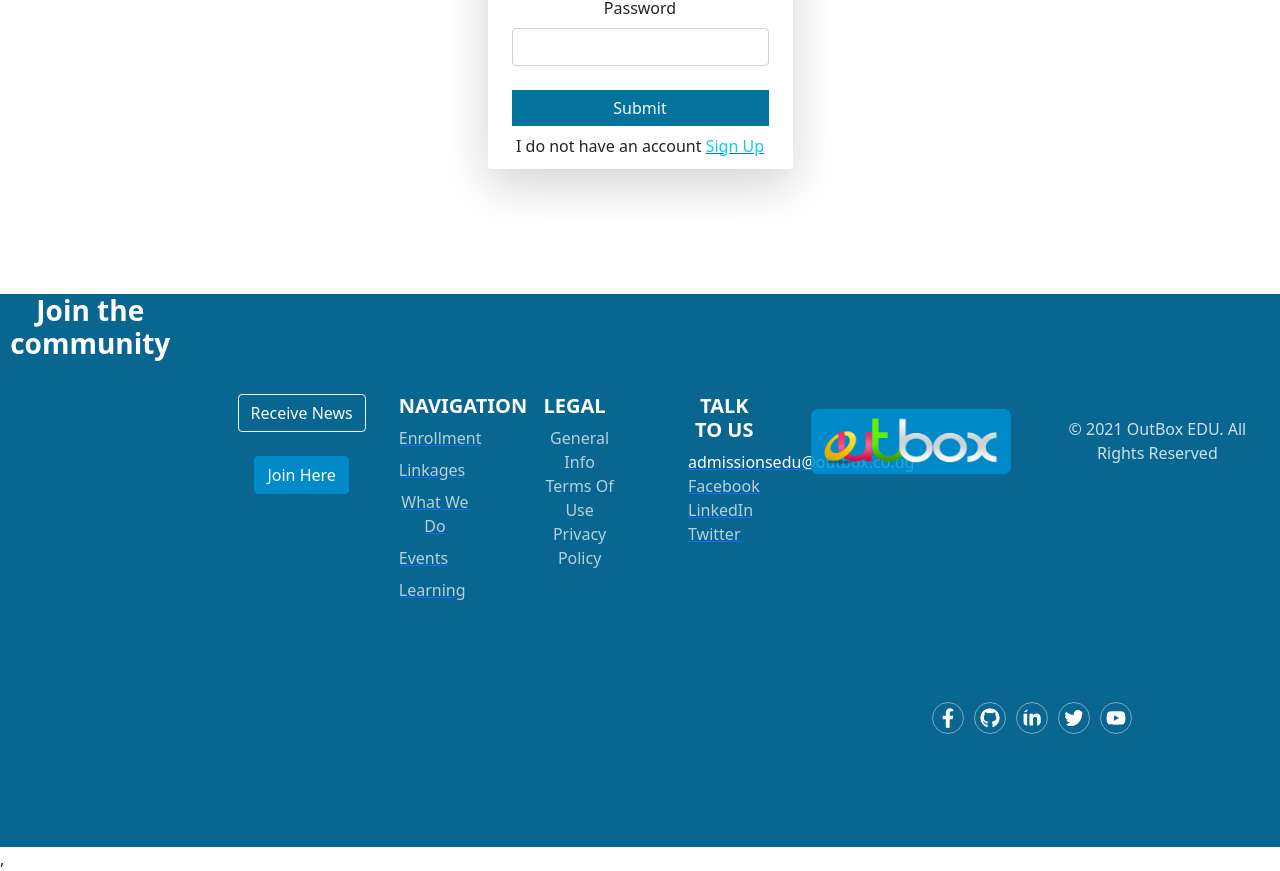
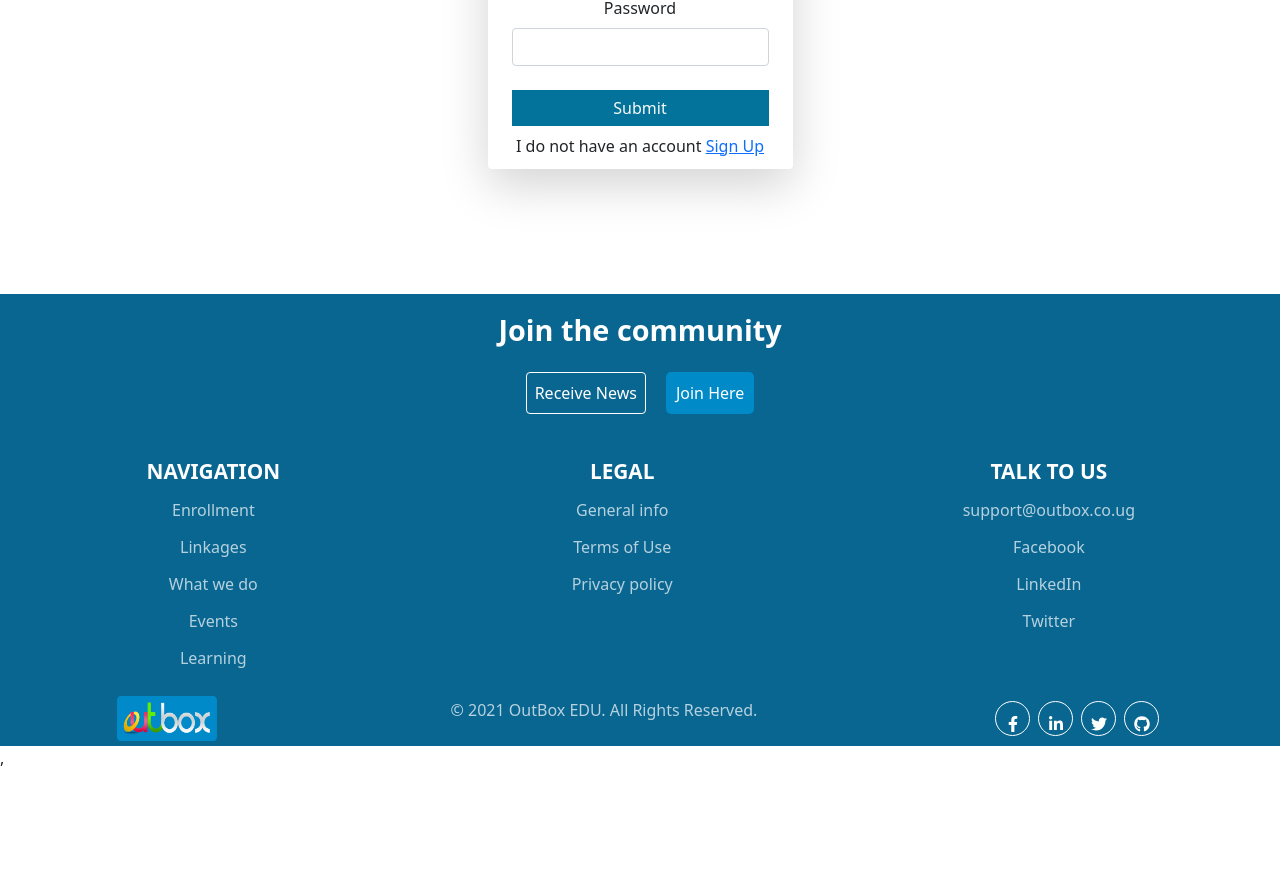
Before and after one commit to Ngonzebwa-Jeremiah/profile-and-linkages-client, a React (Create React App) app: page /signin in a window 1280 px wide. Shown: the part 340-1211 px from the top of the page. After the commit the page ends 1110 px from the top, so only its background shows below. Built offline with nearby package versions, Linux system fonts and the light colour scheme.

Commit message:
FEAT:add footer to app.js

```diff
--- a/src/App.js
+++ b/src/App.js
@@ -4,12 +4,12 @@ import { Routes, Route} from "react-router-dom";
 import Home from "./pages/Home/Home";
 import SignIn from "./pages/SignIn/SignIn";
 import CreateProfile from "./pages/CreateProfile/CreateProfile"
-import ViewProfile from "./pages/ViewProfile/ViewProfile";
 
 import './App.css';
 import SignUp from "./pages/SignUp/SignUp";
 import Navbar from "./components/Nav/Navbar";
 import Profile from "./pages/Profile/Profile";
+import Footer from "./components/Footer/Footer";
 
 function App() {
   return (
@@ -21,8 +21,8 @@ function App() {
         <Route path="/signup" element={<SignUp/>} />
         <Route path="/createprofile" element={<CreateProfile/>} />
         <Route path="/profile" element={<Profile/>} />
-        <Route path="/viewprofile/:id" element={<ViewProfile/>} />
       </Routes>
+      <Footer/>
     </div>
   );
 }
--- a/src/components/Footer/Footer.css
+++ b/src/components/Footer/Footer.css
@@ -1,38 +1,202 @@
-.footerblue {
+@import url("https://fonts.googleapis.com/css2?family=Roboto:wght@300&display=swap");
+.footer {
+  padding: 5px 0 5px 0;
   background-color: #096691;
-  overflow: hidden;
+  color: #ffffff;
+  width: 100%;
+}
+.footer li a {
   display: flex;
-
+  align-items: center;
+  font-weight: 800;
+  flex-grow: 1;
+}
+.footer h2 {
+  padding: 0.9rem;
+  margin: 0;
+  text-align: center;
+  color: #ffffff;
+  font-size: 1.8rem;
+  font-weight: 700;
+}
+.footer h4 {
+  color: #ffffff;
+  margin: 0.5rem;
+}
+.flex1 {
+  display: flex;
+  justify-content: center;
+  flex-wrap: wrap;
+  /* padding: 10px; */
+}
+.flex1 > button {
+  margin: 10px;
+}
+.button1 {
+  padding: 8px 8px;
+  background: transparent;
+  border-radius: 4px;
+  font-weight: 400;
+  font-size: 1rem;
+  border: 1px solid #ffffff;
+  cursor: pointer;
+  color: #ffffff;
+}
+.button2 {
+  padding: 8px 10px;
+  border-radius: 5px;
+  border: none;
+  font-size: 1rem;
+  font-weight: 400;
+  background: #018ac8;
+  cursor: pointer;
+  color: #ffffff;
+}
+.button1:hover,
+.button2:hover {
+  background-color: #f9fafb;
+  color: #000;
+  transition: 200ms ease-out;
+}
+.flex2 {
+  display: flex;
+  justify-content: space-around;
+  align-items: flex-start;
+  flex-wrap: wrap;
+}
+.flex2 div {
+  margin-top: 1.7rem;
+  text-align: center;
+  display: flex;
+  flex-direction: column;
+  align-items: center;
+}
+.flex2 h4 {
+  font-size: 1.3rem;
+  font-weight: 600;
+}
+.flex2 li {
+  list-style-type: none;
+  padding: 0.4rem;
+  margin: 0;
+  text-decoration: none;
+}
+.flex2 li a:hover {
+  color: #f9fafb;
+  text-decoration: underline;
+}
+.flex2 li a {
+  font-size: 16px;
+  color: hsla(0, 0%, 100%, 0.7);
+  text-align: center;
+  font-weight: 500;
+  padding: 0;
+  margin: 0;
+  text-decoration: none;
+}
+.copysection {
+  width: 100%;
+  display: flex;
+  justify-content: space-around;
+  align-items: center;
+  flex-wrap: wrap;
+  padding-top: 20px;
+}
+.copysection p {
+  font-weight: 400;
+  color: hsla(0, 0%, 100%, 0.7);
+}
+.social {
+  display: flex;
+  flex-direction: row;
+  align-items: center;
+}
+.social a {
+  color: white;
+  border-radius: 50%;
+  border: 1px solid white;
+  padding: 8px;
+  display: block;
+  width: 35px;
+  height: 35px;
+  margin: 4px;
+}
+.social a:hover {
+  transform: scale(1.2);
+  cursor: pointer;
 }
 
-.footerlink {
-  text-decoration: none;
-  color: rgba(255, 255, 255, 0.7);
-  display: flex;
-  align-self: flex-start;
+@media screen and (max-width: 800px) {
+  .footer {
+    width: 120vh;
+  }
 }
 
-.footerlink:hover{
-  color: #fff;
-  text-decoration: none;
+@media screen and (max-width: 550px) {
+  .footer {
+    width: 128vh;
+  }
 }
 
-.socialicons svg{
-  padding: 5px;
-  margin: 5px;
-  cursor: pointer;
-  border: 1px solid rgba(255, 255, 255, 0.45);
-  border-radius: 50%;
+@media screen and (max-width: 480px) {
+  .footer {
+    width: 125vh;
+    padding: 0;
+  }
+  .footer h2 {
+    padding: 1.5rem;
+    margin: 0;
+    text-align: center;
+    color: #ffffff;
+    font-size: 2.8rem;
+    font-weight: 700;
+  }
+  .button1 {
+    padding: 20px 18px;
+    font-size: 1.9rem;
+  }
+  .button2 {
+    font-size: 2rem;
+    padding: 20px 18px;
+    font-size: 1.9rem;
+  }
+  .flex1 > button {
+    margin: 20px;
+  }
+  .flex1 {
+    align-items: center;
+    padding: 10px;
+  }
+  .flex2 {
+    align-items: center;
+    width: 100%;
+    flex-direction: column;
+  }
+  .flex2 h4 {
+    font-size: 2.3rem;
+  }
+  .flex2 li a {
+    font-size: 2rem;
+    padding: 0.9rem;
+  }
+  .copysection {
+    flex-direction: column;
+  }
+}
+@media screen and (max-width: 415px) {
+  .footer {
+    width: 125.5vh;
+  }
 }
 
-.joinbutton{
-  background-color: rgb(1,138,200);
-  color: #fff;
-  border: 1px solid rgb(1,138,200);
+@media screen and (max-width: 380px) {
+  .footer {
+    width: 138vh;
+  }
 }
 
-.headers{
-  font-weight: 600;
-  display: flex;
-  align-self: flex-start;
+@media screen and (max-width: 360px) {
+  .footer {
+    width: 920px;
+  }
 }
--- a/src/components/Footer/Footer.jsx
+++ b/src/components/Footer/Footer.jsx
@@ -1,161 +1,106 @@
-import { FaGithub, FaTwitter, FaFacebookF, FaLinkedinIn, FaYoutube } from 'react-icons/fa'
-import { Link } from 'react-router-dom'
-import "./Footer.css"
-const Footer = () => {
-  const links = [
-    { name: 'Enrollment', path: '/' },
-    { name: 'Linkages', path: '/linkages' },
-    { name: 'What We Do', path: '/works' },
-    { name: 'Events', path: '/events' },
-    { name: 'Learning', path: '/learning' },
-  ]
+import React from "react";
+import "./Footer.css";
+import {
+  FaGithub,
+  FaTwitter,
+  FaInstagram,
+  FaFacebookF,
+  FaLinkedinIn,
+} from "react-icons/fa";
+import { Link } from "react-router-dom";
 
-  return (
-    <footer className=" footerblue text-center text-white">
+function Footer() {
+  return(
+    <div className="footer">
+      <h2>Join the community</h2>
+      <div className="flex1">
+        <button className="button1">Receive News</button>
+        <button className="button2">Join Here</button>
+      </div>
+      <div className="flex2">
+        <div>
+          <h4>NAVIGATION</h4>
+          <li>
+            <Link to="#home">Enrollment</Link>
+          </li>
+          <li>
+            <Link to="#about">Linkages</Link>
+          </li>
 
-        <section className='mb-4'>
-          <h3 className="headers justify-content-center">Join the community</h3>
-        </section>
-        <div className='container p-4'>
-        <section className=''>
-          <form action=''>
-            <div className='row d-flex justify-content-center'>
-              <div className='col-auto'>
-                <button type='button' className='btn btn-outline-light mb-4 mx-4'>
-                  Receive News
-                </button>
-                <Link to="https://www.facebook.com/OutboxEdu" passHref>
-                 <a target="_blank">
-                  <button type='button' className=" joinbutton btn btn-light mb-4">
-                    Join Here
-                  </button>
-                  </a>
-                </Link>
-              </div>
-            </div>
-          </form>
-        </section>
+          <li>
+            <Link to="#home">What we do</Link>
+          </li>
+          <li>
+            <Link to="#contact">Events</Link>
+          </li>
+          <li>
+            <Link to="#contact">Learning</Link>
+          </li>
+        </div>
 
-        <section className='mb-4'>
-          <div className='row' style={{ justifyContent: 'space-between' }}>
-            <div className='col-lg-3 col-md-6 mb-4 mb-md-0'>
-              <h5 className=" headers text-uppercase">Navigation</h5>
-
-              <ul className='list-unstyled mb-0'>
-                {links.map((url, idx) => (
-                  <li className='mb-2' key={idx}>
-                    <Link to={url.path} passHref>
-                        <a className="footerlink" >
-                          {url.name}
-                        </a>
-                    </Link>
-                  </li>
-                ))}
-              </ul>
-            </div>
-
-            <div className='col-lg-3 col-md-6 mb-4 mb-md-0'>
-              <h5 className="headers text-uppercase">Legal</h5>
-
-              <ul className='list-unstyled mb-0'>
-                <li>
-                  <a href='#!' className="footerlink">
-                    General Info
-                  </a>
-                </li>
-                <li>
-                  <a href='#!' className="footerlink">
-                    Terms Of Use
-                  </a>
-                </li>
-                <li>
-                  <a href='#!' className="footerlink">
-                    Privacy Policy
-                  </a>
-                </li>
-              </ul>
-            </div>
-            <div className='col-lg-3 col-md-6 mb-4 mb-md-0'>
-              <h5 className="headers text-uppercase">Talk to us</h5>
-
-              <ul className='list-unstyled mb-0'>
-                <li>
-                  <Link to="mailto:admissionsedu@outbox.co.ug" passHref>
-                      <a className="footerlink" style={{color:"#fff"}}>
-                        admissionsedu@outbox.co.ug
-                      </a>
-                  </Link>
-                </li>
-                <li>
-                    <Link to='https://facebook.com/OutboxEdu' passHref>
-                        <a target="_blank" className="footerlink">
-                          Facebook
-                        </a>
-                    </Link>
-                </li>
-                <li>
-                  <Link to='https://linkedin.com/company/outbox-uganda' passHref>
-                      <a target="_blank" className="footerlink">
-                        LinkedIn
-                      </a>
-                  </Link>
-                </li>
-                <li>
-                  <Link to='https://twitter.com/EduOutbox' passHref>
-                    <a target="_blank" className="footerlink">
-                      Twitter
-                    </a>
-                  </Link>
-                </li>
-              </ul>
-            </div>
-          </div>
-        </section>
-      </div>
-      <div className='row d-flex align-items-center justify-content-evenly'>
-        <div className='col-auto'>
-          <img src='/Images/outbox.png' alt='outbox edu logo' width='200px' height='65px' />
+        <div>
+          <h4>LEGAL</h4>
+          <li>
+            <Link to="#home">General info</Link>
+          </li>
+          <li>
+            <Link to="#about">Terms of Use</Link>
+          </li>
+          <li>
+            <Link to="#about">Privacy policy</Link>
+          </li>
         </div>
-        <div
-          className='col-md-5 col-12 text-center p-3'
-          style={{ color: 'rgba(255, 255, 255, 0.8)' }}
-        >
-          &copy; {new Date().getFullYear()} OutBox EDU. All Rights Reserved
-        </div>
-        <div className="socialicons col-auto">
-          <Link to='https://facebook.com/OutboxEdu' passHref>
-            <a  target="_blank" >
-              <FaFacebookF size='2em' strokeWidth='1' fill="white" />
-            </a>
-          </Link>
-
-          <Link to='https://github.com/outboxafrica' passHref>
-              <a  target="_blank" >
-                <FaGithub size='2em' strokeWidth='1' fill="white" />
-              </a>
-          </Link>
-
-          <Link to='https://linkedin.com/company/outbox-uganda' passHref>
-            <a target="_blank" >
-              <FaLinkedinIn size='2em' strokeWidth='1' fill="white" />
-            </a>
-          </Link>
-
-          <Link to='https://twitter.com/EduOutbox' passHref>
-              <a  target="_blank" >
-                <FaTwitter size='2em' strokeWidth='1' fill="white" />
-              </a>
-          </Link>
-
-          <Link to='https://www.youtube.com/channel/UCKNuI2jIWJdSB4Rl9iORMVw' passHref>
-              <a  target="_blank" >
-                <FaYoutube size='2em' strokeWidth='1' fill="white" />
-              </a>
-          </Link>
+        <div>
+          <h4>TALK TO US</h4>
+          <li>
+            <Link to="#home">support@outbox.co.ug</Link>
+          </li>
+          <li>
+            <Link to="#about">Facebook</Link>
+          </li>
+          <li>
+            <Link to="#about">LinkedIn</Link>
+          </li>
+          <li>
+            <Link to="#about">Twitter</Link>
+          </li>
         </div>
       </div>
-    </footer>
-  )
+      <div className="copysection">
+        <Link to="/" className="logo">
+          <a>
+            <img
+              loader={({ src, width, quality }) => {
+                return `${src}`;
+              }}
+              src="/Images/outbox.png"
+              alt="logo"
+              width={100}
+              height={45}
+            />
+          </a>
+        </Link>
+        <div>
+          <p style={{ fontSize: "1rem" }}>
+            © 2021 OutBox EDU. All Rights Reserved.{" "}
+          </p>
+        </div>
+        <div className="social">
+          <a href="https://facebook.com/OutboxEdu">
+            <FaFacebookF />
+          </a>
+          <a href="https://linkedin.com/company/outboxuganda/">
+            <FaLinkedinIn />
+          </a>
+          <a href="https://twitter.com/EduOutbox">
+            <FaTwitter />
+          </a>
+          <a href="#">
+            <FaGithub />
+          </a>
+        </div>
+      </div>
+    </div>
+  );
 }
-
-export default Footer
+export default Footer;
--- a/src/pages/SignIn/SignIn.jsx
+++ b/src/pages/SignIn/SignIn.jsx
@@ -1,6 +1,5 @@
 import React from "react";
 import { Link } from "react-router-dom";
-import Footer from "../../components/Footer/Footer";
 import "./SignIn.css"
 
 export default function SignIn() {
@@ -23,11 +22,10 @@ export default function SignIn() {
 
   <input type="submit" value="Submit" style={{ backgroundColor: '#04739B' }} className="btn  rounded-0 border-0 w-100 text-light my-2"/>
 </form>
-<span>I do not have an account  <Link to='/signup'><span className='text-info'>Sign Up</span></Link></span>
+<span>I do not have an account  <Link to='/signup'><span >Sign Up</span></Link></span>
       </div>
 
     </div>
-    <Footer/>
     </>
   );
 }
```
Also changed, not shown: public/index.html (+0 -9 lines), src/pages/SignIn/SignIn.css (line endings or trailing spaces).
